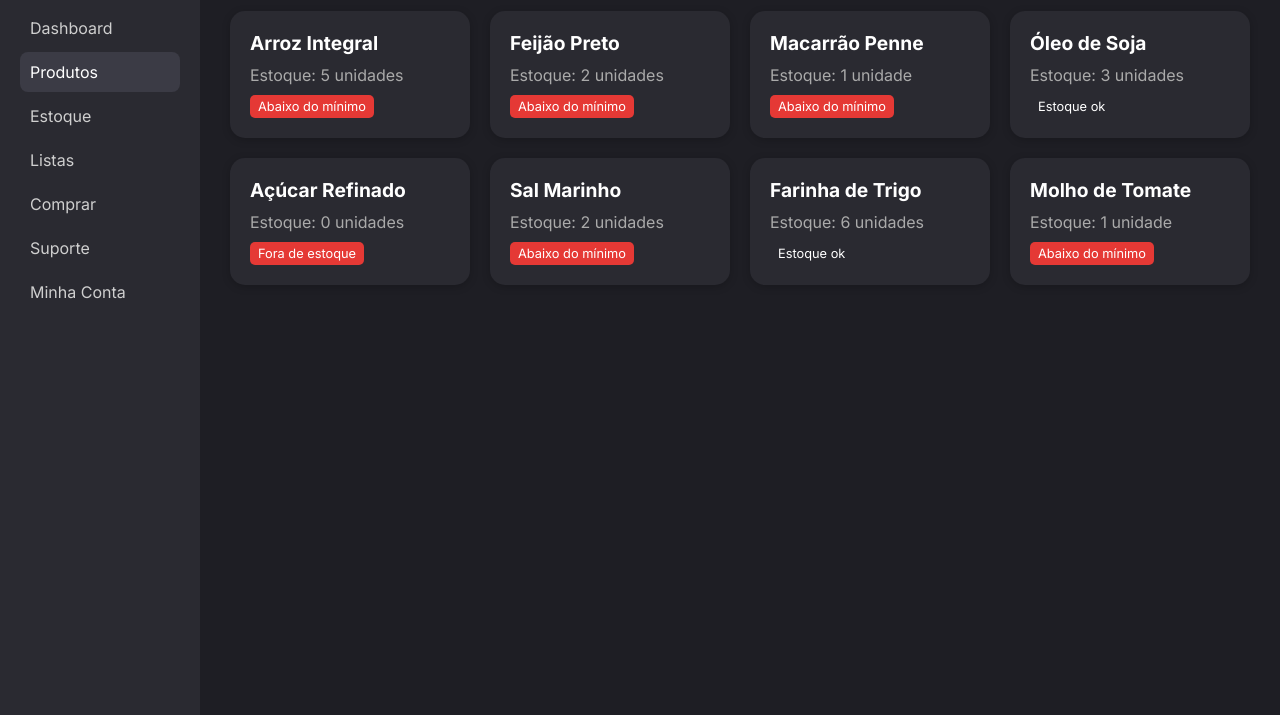
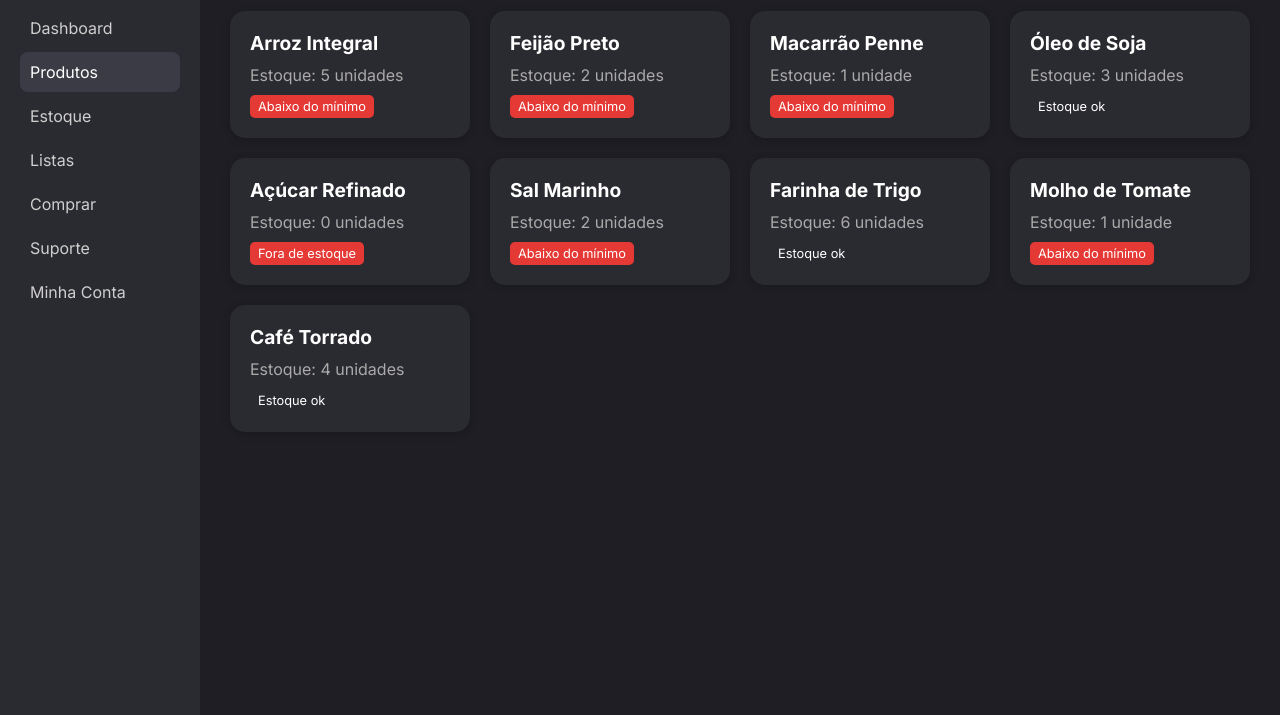
Before and after one commit to devmathsena/despenza, a website built with webpack: page src/products.html in a window 1280 px wide. Shown: the part 85-800 px from the top of the page. Built offline with nearby package versions, Linux system fonts and the light colour scheme.

Commit message:
Update products.html

```diff
--- a/src/products.html
+++ b/src/products.html
@@ -70,6 +70,11 @@
                 <p>Estoque: 1 unidade</p>
                 <span class="tag low-stock">Abaixo do mínimo</span>
             </div>
+            <div class="product-card">
+                <h3>Café Torrado</h3>
+                <p>Estoque: 4 unidades</p>
+                <span class="tag">Estoque ok</span>
+            </div>
         </div>
     </main>
 
```
